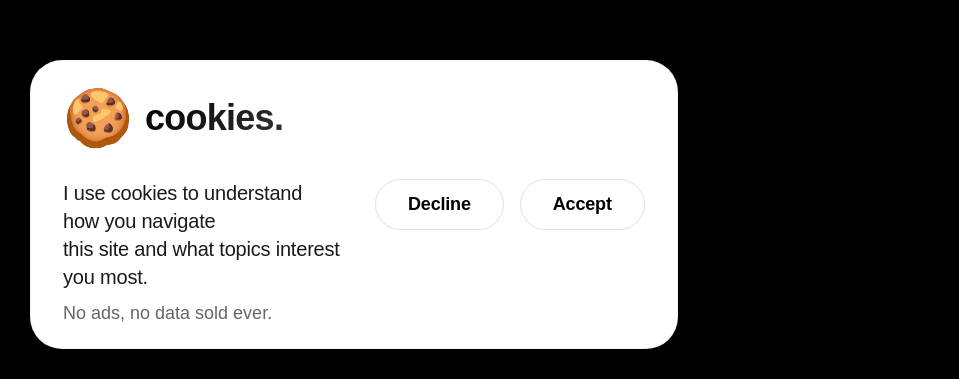
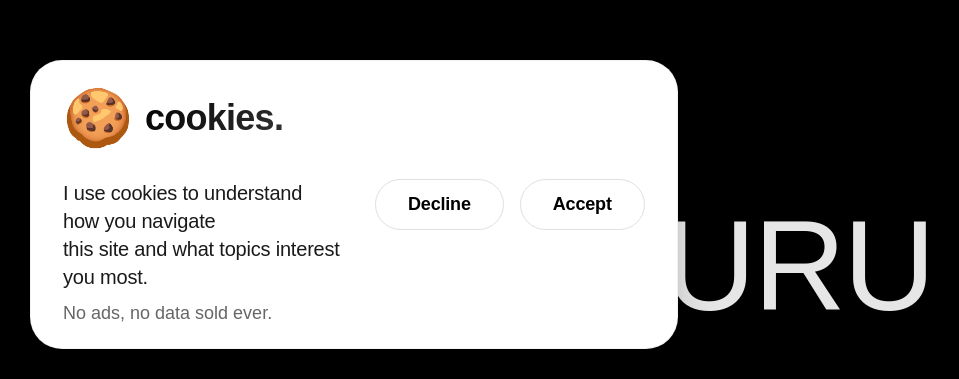
Before and after one commit to vinividivicilala/lolo, a Next.js app in the folder faq/: page / in a window 1280 px wide. Shown: the part 421-800 px from the top of the page, without its empty margins (0-959 px from the left). Built offline with nearby package versions, Linux system fonts and the light colour scheme.

Commit message:
Update page.tsx

```diff
--- a/faq/app/page.tsx
+++ b/faq/app/page.tsx
@@ -125,6 +125,33 @@ export default function HomePage(): React.JSX.Element {
       position: 'relative'
     }}>
       {/* Halaman kosong */}
+
+      {/* Footer dengan teks MENURU */}
+      <footer style={{
+        position: 'fixed',
+        bottom: 0,
+        left: 0,
+        right: 0,
+        width: '100%',
+        display: 'flex',
+        justifyContent: 'center',
+        alignItems: 'center',
+        padding: '40px 20px',
+        pointerEvents: 'none', // Agar tidak mengganggu interaksi dengan popup
+        zIndex: 1
+      }}>
+        <span style={{
+          fontFamily: "'Alliance Neue', sans-serif",
+          fontWeight: 400,
+          fontSize: '128px',
+          color: 'white',
+          textAlign: 'center',
+          letterSpacing: '-0.02em',
+          opacity: 0.9
+        }}>
+          MENURU
+        </span>
+      </footer>
 
       {/* Cookie Popup - Bottom Left dengan desain Awwwards, ukuran kecil memanjang ke samping */}
       {showPopup && (
```
